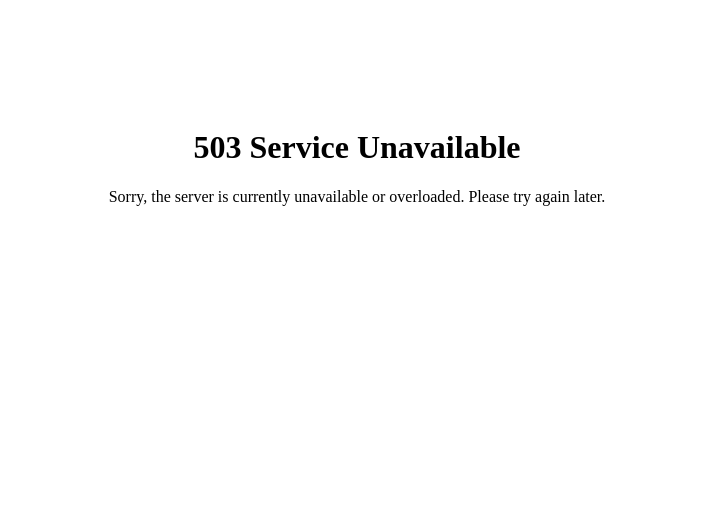
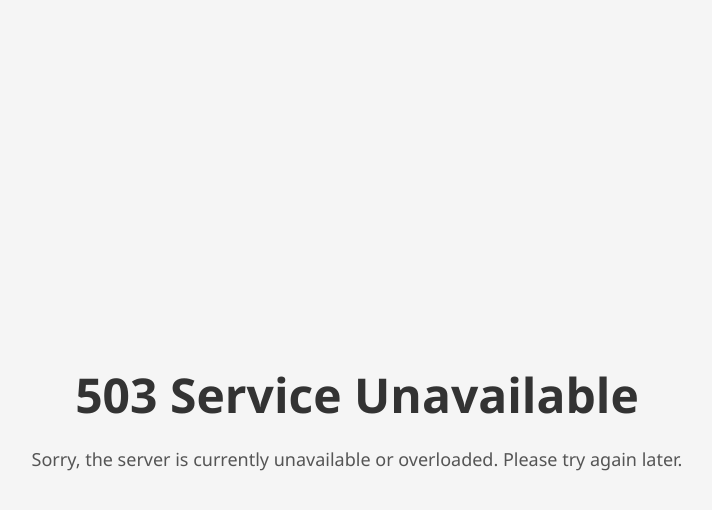
Before and after one commit to xssmd5/503, a plain HTML site: page index.html in a window 1280 px wide. Shown: the whole page, without its empty margins (283-995 px from the left). Drawn offline with Linux system fonts and the light colour scheme.

Commit message:
Update index.html

```diff
--- a/index.html
+++ b/index.html
@@ -4,9 +4,39 @@
     <meta charset="UTF-8">
     <meta name="viewport" content="width=device-width, initial-scale=1.0">
     <title>503 Service Unavailable</title>
+    <style>
+        body {
+            background-color: #f5f5f5;
+            font-family: 'Segoe UI', Tahoma, Geneva, Verdana, sans-serif;
+            margin: 0;
+            padding: 0;
+            display: flex;
+            justify-content: center;
+            align-items: center;
+            height: 100vh;
+        }
+
+        .error-container {
+            text-align: center;
+            padding: 20px;
+
+        }
+
+        h1 {
+            font-size: 48px;
+            color: #333;
+            margin-bottom: 20px;
+        }
+
+        p {
+            font-size: 18px;
+            color: #555;
+            margin: 0;
+        }
+    </style>
 </head>
 <body>
-    <div style="text-align: center; padding: 100px;">
+    <div class="error-container">
         <h1>503 Service Unavailable</h1>
         <p>Sorry, the server is currently unavailable or overloaded. Please try again later.</p>
     </div>
```
